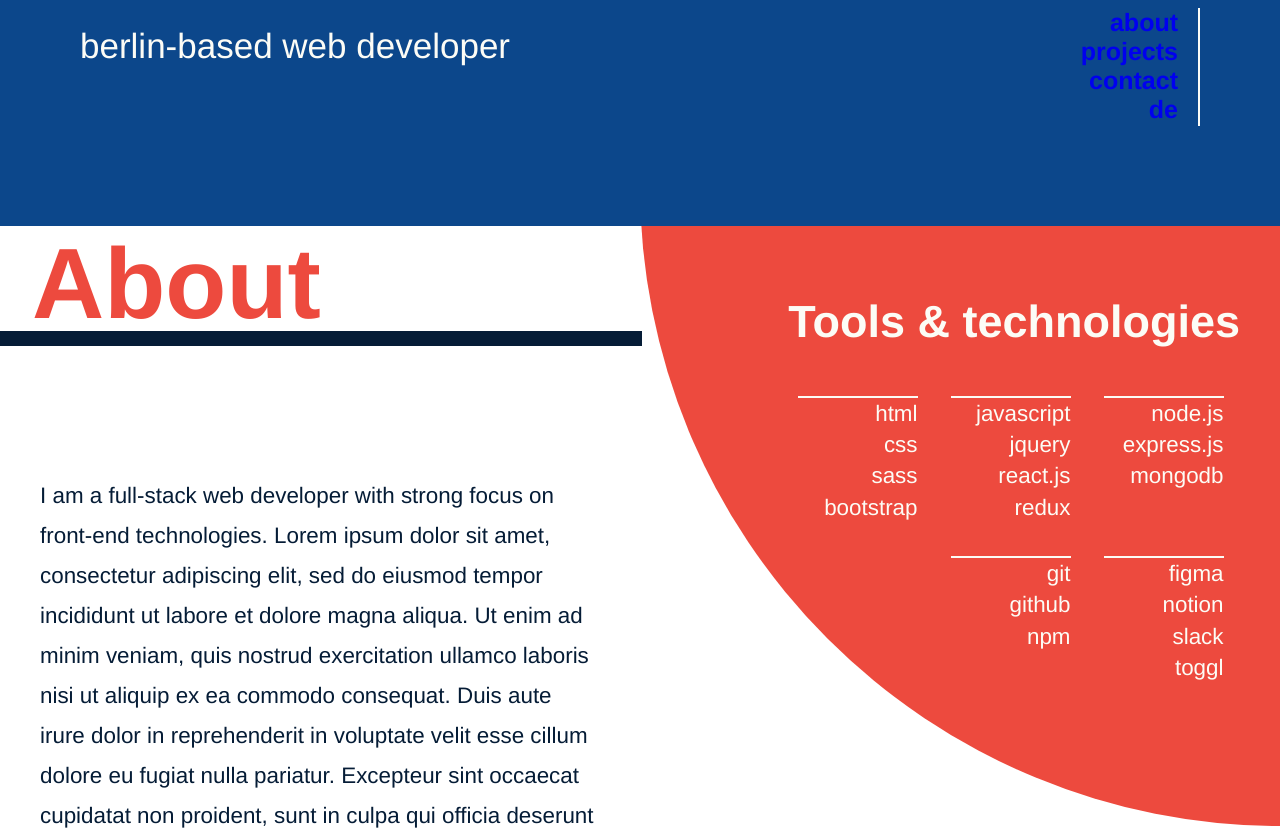
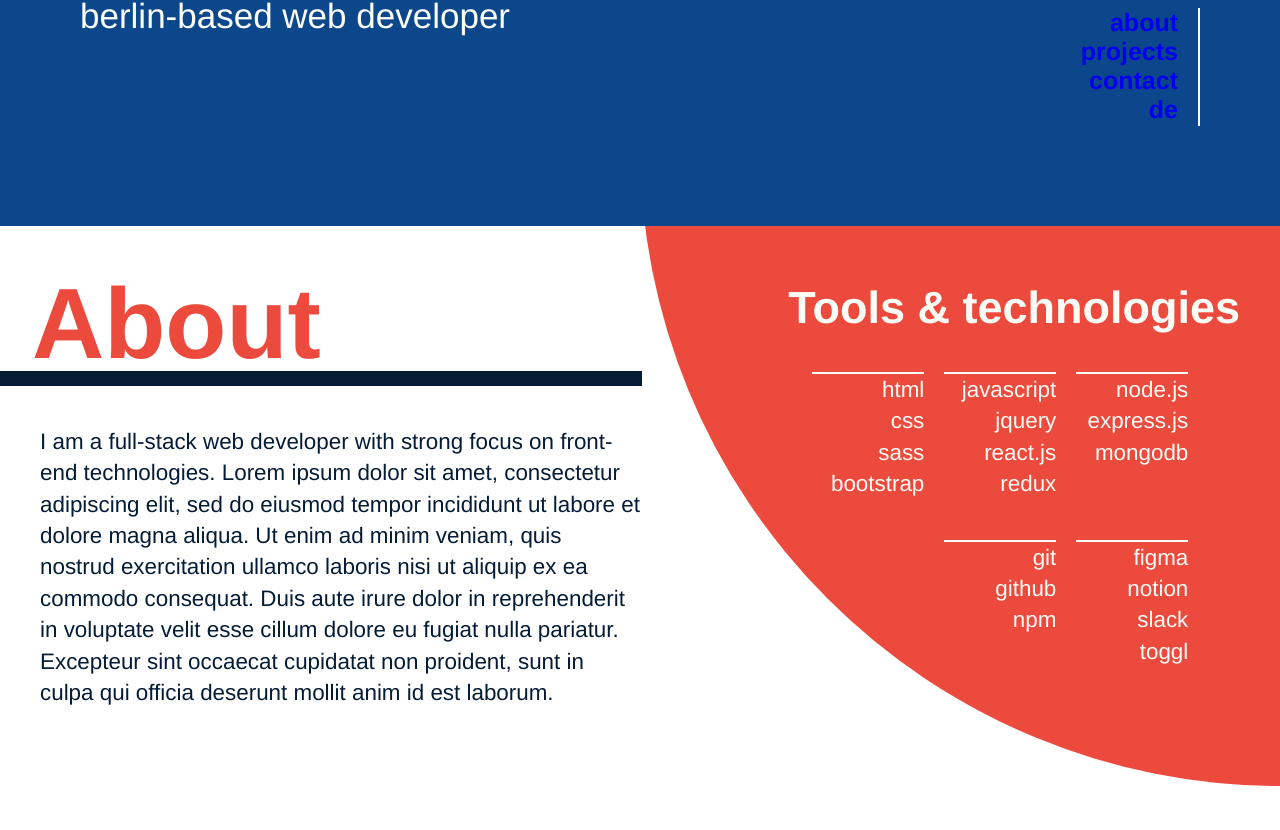
Before and after one commit to anabrd/portfolio, a React (Create React App) app: page / in a window 1280 px wide. Shown: the part 574-1404 px from the top of the page. Built offline with nearby package versions, Linux system fonts and the light colour scheme.

Commit message:
fix input field bg color

```diff
--- a/src/App.js
+++ b/src/App.js
@@ -118,7 +118,7 @@ function App() {
       title: "Landing",
       heading: "",
       subheading: "Ana Brdar",
-      description: "Full Stack Webentwicklerin"
+      description: "Full-Stack Webentwicklerin"
     },
     {
       id: 1,
@@ -140,13 +140,13 @@ function App() {
       content: [
         {
           name: "Time Tracker App",
-          description: "App for tracking time and generating reports built with MERN stack.",
+          description: "App zur Zeiterfassung und Erstellung von Berichten, die mit dem MERN-Stack erstellt wurde.",
           tools: "React.js, Chart.js, api-to-go",
           links: ["https://github.com/anabrd/time-tracker-app", "https://a-time-tracker-app.herokuapp.com/"]
         },
         {
           name: "Snakes and Ladders",
-          description: "Classic board game reimagined as a pure JavaScript web page.",
+          description: "Das klassische Brettspiel, erstellt als pure JavaScript-Webseite.",
           tools: "JavaScript, Vectary",
           links: ["https://github.com/anabrd/snakes-and-ladders", "https://anabrd.github.io/snakes-and-ladders/"]
         },
@@ -158,7 +158,7 @@ function App() {
         },
         {
           name: "Know Flow",
-          description: "Platform for sharing personal learning roadmaps.",
+          description: "Plattform für den Austausch von persönlichen Lernfahrplänen.",
           tools: "React.js, TBA",
           links: ["TBA", "TBA"]
         }
@@ -168,19 +168,31 @@ function App() {
       id: 3,
       title: "Contact",
       heading: "Kontakt",
-      description: "Get in touch.",
-      contactForm: [
+      description: "Melden Sie sich.",
+      contactForm:
+        [
           {
+            name: "name",
             label: "Your Name",
-          placeholder: "Please enter your name"
+            type: "text",
+            placeholder: "Bitte einfügen Sie Ihre Name"
           },
           {
+            name: "e-mail",
             label: "Your Email",
-          placeholder: "Please enter your email"
+            type: "email",
+            placeholder: "Bitte einfügen Sie Ihre E-mailadresse"
           },
           {
+            name: "nachricht",
             label: "Your Message",
-          placeholder: "Please enter your message"
+            type: "text",
+            placeholder: "Bitte einfügen Sie Ihre Nachricht"
+          },
+          {
+            label: "Submit",
+            type: "submit",
+            placeholder: ""
           }
         ],
       contactLinks: [
--- a/src/components/About.css
+++ b/src/components/About.css
@@ -1,45 +1,37 @@
 #about {
     position: relative;
+    padding-top: 5vmin;
 }
 
 #about p {
-    display: inline-block;
     position: absolute;
-    top: 250px;
-    width: 600px;
+    top: 25vmin;
+    width: 50%;
     font-size: 1.4rem;
-    line-height: 40px;
+    line-height: 1.4;
     word-break: break-word;
     padding-left: 5vmin;
+}
 
+
+.tools-wrapper {
+    color: var(--light);
+    position: absolute;
+    right: 5vmin;
+    top: 7vmin;
+}
+
+.tools-wrapper > h4 {
+    font-size: 45px;
+    text-align: right;
+    margin-bottom: 4%;
 }
 
 .tools-list-wrapper {
     display: flex;
-}
-
-.tools-wrapper {
-    position: relative;
-    color: var(--light)
-}
-
-.tools-list-wrapper, .tools-wrapper > h4 {
-    position: absolute;
-    right: 5vmin;
-}
-
-.tools-wrapper > h4 {
-    top: -50px;
-    width: 550px;
-    font-size: 45px;
-    text-align: right;
-}
-
-.tools-list-wrapper {
-    top: 33px;
-    width: 550px;
     justify-content: flex-end;
     flex-wrap: wrap;
+    width: 50vmin;
 }
 
 .tools-list-wrapper ul {
@@ -49,8 +41,8 @@
     line-height: 1.4;
     text-align: right;
     text-transform: lowercase;
-    width: 15vmin;
-    margin: 3%;
+    width: 14vmin;
+    margin: 5% 0 5% 5%;
 }
 
 .circle-big {
@@ -59,7 +51,7 @@
     width: 160vmin;
     height: 160vmin;
     right: 0;
-    top: -20vmin;
+    top: -10vmin;
     z-index: -10;
     clip-path: circle(50% at 100% 0%);
 }
--- a/src/components/About.js
+++ b/src/components/About.js
@@ -12,12 +12,12 @@ function About(props) {
             <h2 className="section-heading">{data.heading}</h2>
                     <p>{data.description}</p>
                 <div className="tools-wrapper">
-                    <div className="circle-big"></div>
                     <h4>{data.subheading}</h4>
                     <div className = "tools-list-wrapper">
                         {tools}
                     </div>
                 </div>
+                <div className="circle-big"></div>
         </section>
     )
 }
--- a/src/components/Contact.css
+++ b/src/components/Contact.css
@@ -76,17 +76,9 @@ input[type="email"] {
 input[type="text"]:focus,
 input[type="email"]:focus {
     outline: none;
+    border-bottom: 2px solid var(--red);
+    transition: 0.2s;
 }
-
-input:-webkit-autofill,
-input:-webkit-autofill,
-input[type="text"]:valid,
-input[type="email"]:valid,
-input[type="email"]:default {
-    background-color: var(--light);
-}
-
-
 
 input[type="submit"] {
     position: absolute;
@@ -105,3 +97,10 @@ input[type="submit"]:hover {
     background-color: var(--red);
     transition: 0.2s;
 }
+
+input:-webkit-autofill,
+input:-webkit-autofill:hover,
+input:-webkit-autofill:focus,
+input:-webkit-autofill:active {
+    -webkit-box-shadow: 0 0 0 50px var(--light) inset !important;
+}
--- a/src/components/Landing.css
+++ b/src/components/Landing.css
@@ -3,11 +3,14 @@
     color: var(--light);
 }
 
-h1 {
-    text-transform: lowercase;
+.main-heading {
     position: absolute;
     left: 10vmin;
     top: 20vh;
+}
+
+h1 {
+    text-transform: lowercase;
     font-family: Helvetica;
     font-style: normal;
     font-weight: bold;
@@ -46,8 +49,7 @@ h3 {
     font-size: 35px;
     line-height: 40px;
     text-transform: lowercase;
-    left: 10vmin;
-    bottom: 20vh;
+    top: calc(20vh + 250px);
     opacity: 0;
     animation: appear 0.5s linear;
     animation-delay: 2s;
--- a/src/components/Landing.js
+++ b/src/components/Landing.js
@@ -8,8 +8,10 @@ function Landing(props) {
     return (
         <section id={data.title.toLowerCase()}>
             <Circles theme = "light"/>
-            <h1>{data.subheading}</h1>
-            <h3>{data.description}</h3>
+            <div className="main-heading">
+                <h1>{data.subheading}</h1>
+                <h3>{data.description}</h3>
+            </div>
         </section>
     )
 }
--- a/src/index.css
+++ b/src/index.css
@@ -20,6 +20,7 @@
 section {
   height: 100vh;
   scroll-snap-align: start;
+  padding-top: 3vmin;
 }
 
 a {
@@ -42,27 +43,6 @@ ul {
   text-align: right;
 }
 
-.menu-vertical a {
-  background-image: linear-gradient(var(--blue) 50%, var(--light) 50%);
-  background-size: 0px;
-}
-
-.menu-vertical a:hover {
-  animation: highlight 0.1s ease;
-  animation-fill-mode: forwards;
-}
-
-@keyframes highlight {
-  from {
-      background-position-y: -0%;
-  } to {
-    color: var(--blue);
-    background-position-y: 100%;
-    background-size: auto 175%;
-  }
-}
-
-
 .section-heading {
   width: 642px;
   height: 120px;
```
Lines whose indentation alone changed are shown as unchanged.
